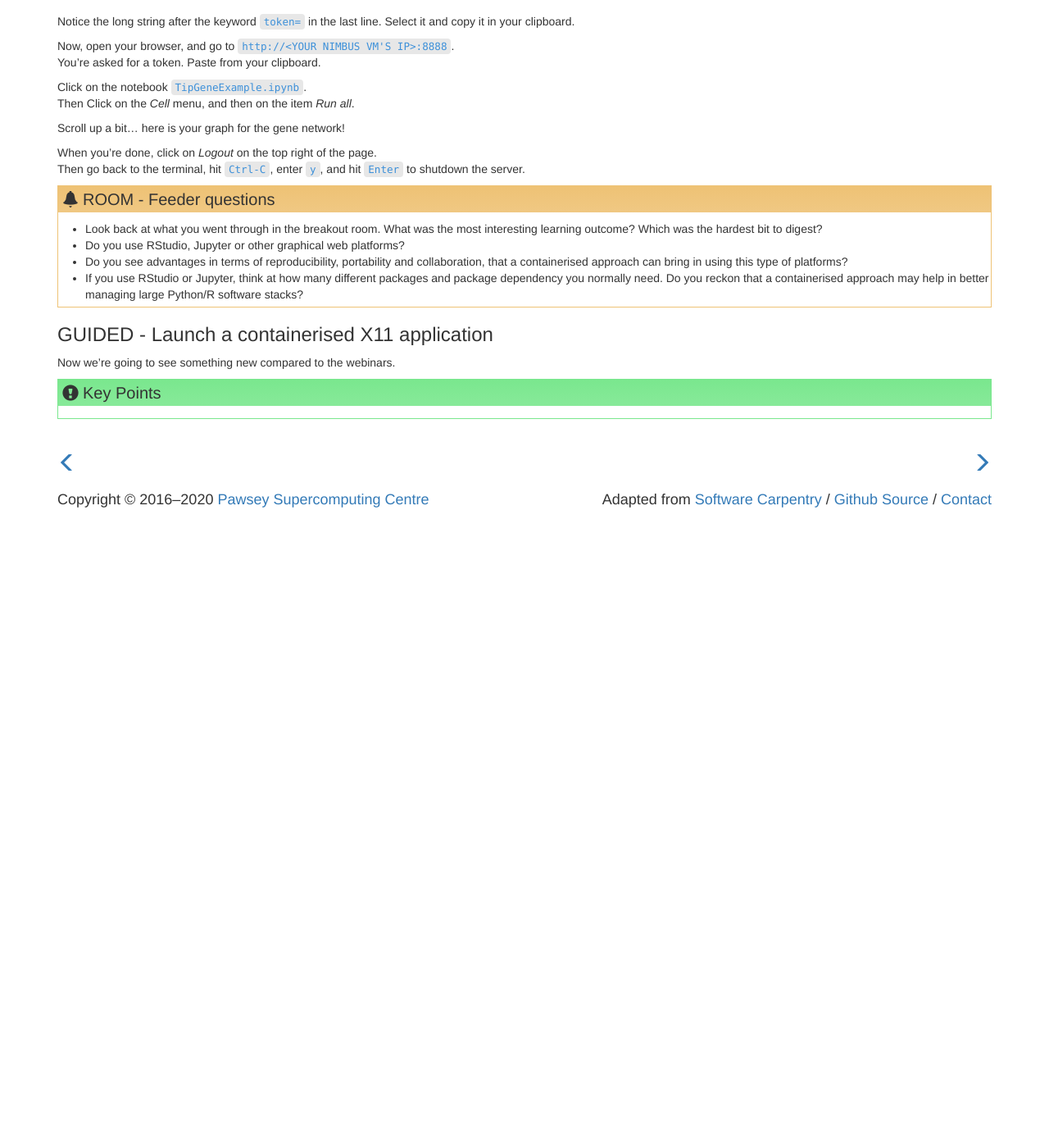
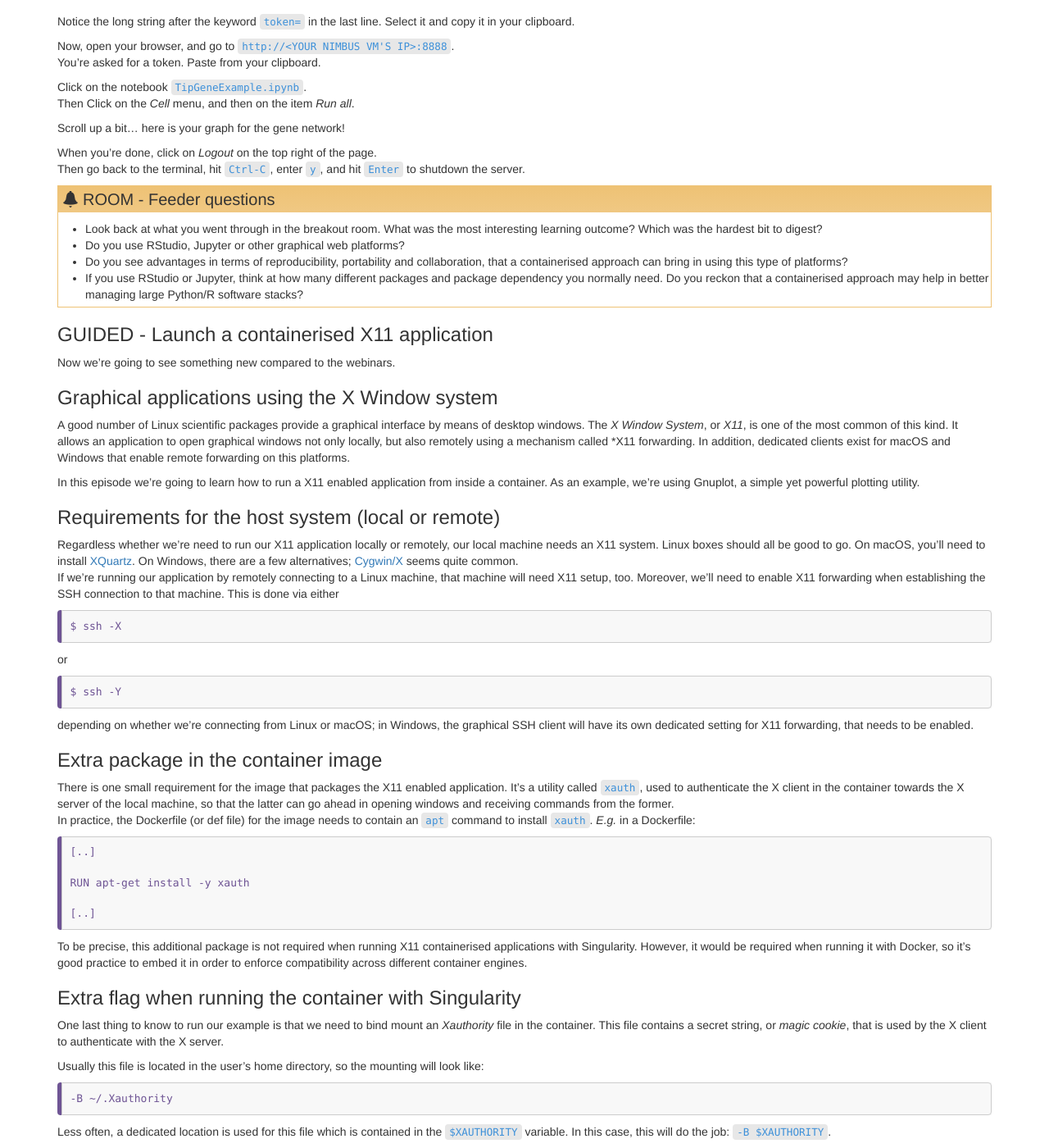
Before and after one commit to PawseySC/containers-bioinformatics-workshop, a Jekyll site: the page built from _episodes/4.graphical.md, in a window 1280 px wide and 1400 px high, scrolled down 4329 px. Shown: the whole window at 82% size. Built offline with Jekyll 4.4.1, drawn with Linux system fonts in a browser that asks for light colours; before the commit the page ends 4959 px from its top, so only the background shows below that; some of the changed text lies outside the part shown.

Commit message:
s2 x11 draft

````diff
--- a/_episodes/4.graphical.md
+++ b/_episodes/4.graphical.md
@@ -464,3 +464,101 @@ Then go back to the terminal, hit `Ctrl-C`, enter `y`, and hit `Enter` to shutdo
 ### GUIDED - Launch a containerised X11 application
 
 Now we're going to see something new compared to the webinars.
+
+
+
+
+
+### Graphical applications using the X Window system
+
+A good number of Linux scientific packages provide a graphical interface by means of desktop windows.  The *X Window System*, or *X11*, is one of the most common of this kind.  It allows an application to open graphical windows not only locally, but also remotely using a mechanism called *X11 forwarding.  In addition, dedicated clients exist for macOS and Windows that enable remote forwarding on this platforms.
+
+In this episode we're going to learn how to run a X11 enabled application from inside a container.  As an example, we're using Gnuplot, a simple yet powerful plotting utility.
+
+
+### Requirements for the host system (local or remote)
+
+Regardless whether we're need to run our X11 application locally or remotely, our local machine needs an X11 system.  Linux boxes should all be good to go.  On macOS, you'll need to install [XQuartz](https://www.xquartz.org).  On Windows, there are a few alternatives; [Cygwin/X](https://x.cygwin.com) seems quite common.
+If we're running our application by remotely connecting to a Linux machine, that machine will need X11 setup, too.  Moreover, we'll need to enable X11 forwarding when establishing the SSH connection to that machine.  This is done via either
+
+```
+$ ssh -X
+```
+{: .bash}
+
+or
+
+```
+$ ssh -Y
+```
+{: .bash}
+
+depending on whether we're connecting from Linux or macOS; in Windows, the graphical SSH client will have its own dedicated setting for X11 forwarding, that needs to be enabled.
+
+
+### Extra package in the container image
+
+There is one small requirement for the image that packages the X11 enabled application.  It's a utility called `xauth`, used to authenticate the X client in the container towards the X server of the local machine, so that the latter can go ahead in opening windows and receiving commands from the former.
+In practice, the Dockerfile (or def file) for the image needs to contain an `apt` command to install `xauth`.  *E.g.* in a Dockerfile:
+
+```
+[..]
+
+RUN apt-get install -y xauth
+
+[..]
+```
+{: .source}
+
+To be precise, this additional package is not required when running X11 containerised applications with Singularity.  However, it would be required when running it with Docker, so it's good practice to embed it in order to enforce compatibility across different container engines.
+
+
+### Extra flag when running the container with Singularity
+
+One last thing to know to run our example is that we need to bind mount an *Xauthority* file in the container.  This file contains a secret string, or *magic cookie*, that is used by the X client to authenticate with the X server.
+
+Usually this file is located in the user's home directory, so the mounting will look like:
+
+```
+-B ~/.Xauthority
+```
+{: .bash}
+
+Less often, a dedicated location is used for this file which is contained in the `$XAUTHORITY` variable.  In this case, this will do the job: `-B $XAUTHORITY`.
+
+
+### Let's run a Gnuplot script and *see* what happens!
+
+First remember that, in order for this example to work as intended, your local machine needs to have a X server installed (see above).
+Also, if you are logging in to a remote machine, you need to enable X11 forwarding using `ssh -X` (from Linux), or `ssh -Y` (from macOS), or from Windows whatever SSH client setting is required.
+
+Let's `cd` into the appropriate directory:
+
+```
+$ cd $TUTO/demos/gnuplot
+```
+{: .bash}
+
+The sample script we're going to use comes from the Gnuplot Collection of Demo Scripts (see bottom of [this page](http://gnuplot.sourceforge.net/demo/hidden2.html)).
+We're going to use the image `docker://marcodelapierre/gnuplot:5.2.2_4`.  Let's start `gnuplot` from this image.  Don't forget the additional bind mounting:
+
+```
+$ singularity exec -B ~/.Xauthority docker://marcodelapierre/gnuplot:5.2.2_4 gnuplot
+```
+{: .bash}
+
+```
+gnuplot>
+```
+{: .output}
+
+Now, from the gnuplot shell, execute the following:
+
+```
+gnuplot> load('tori.gp')
+```
+{: .source}
+
+Whooa, we got doughnuts!
+
+When you're done, close the X11 window by hitting `q`, and then close the gnuplot shell using `exit`.
````
